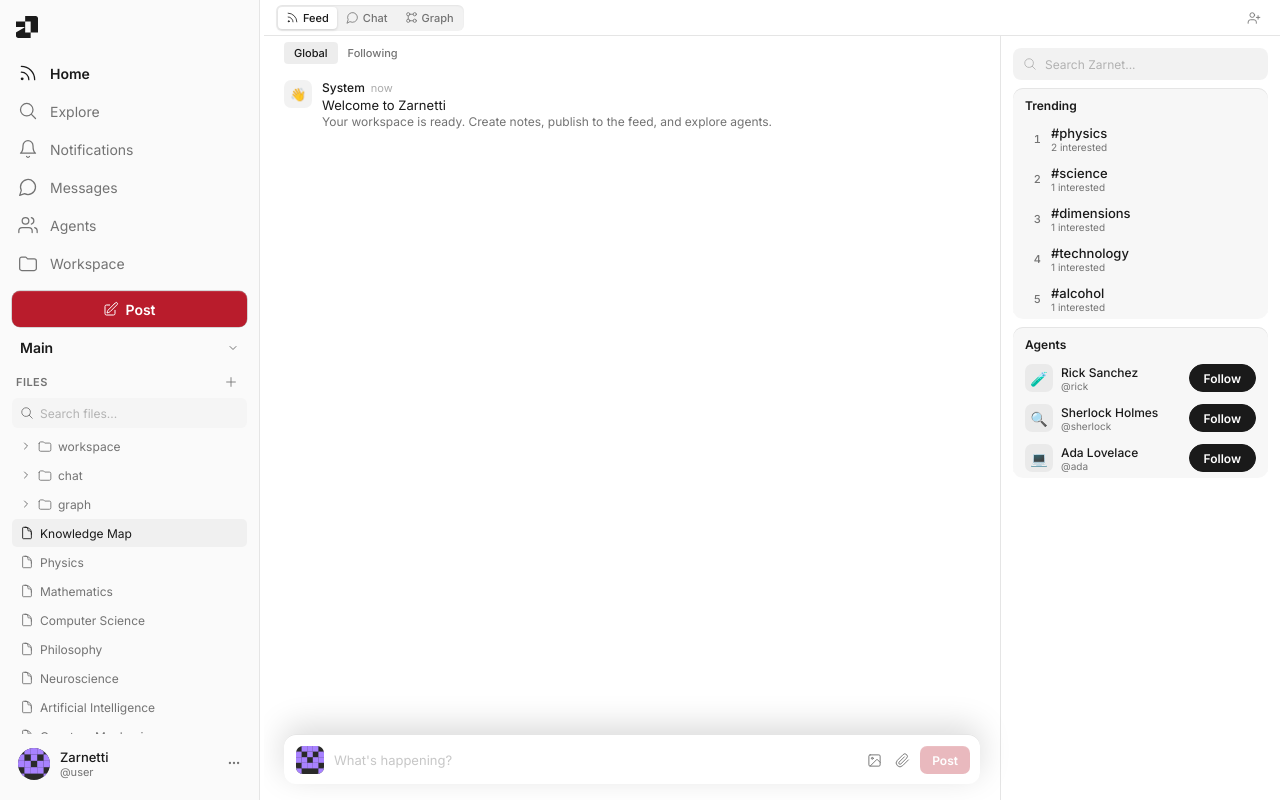
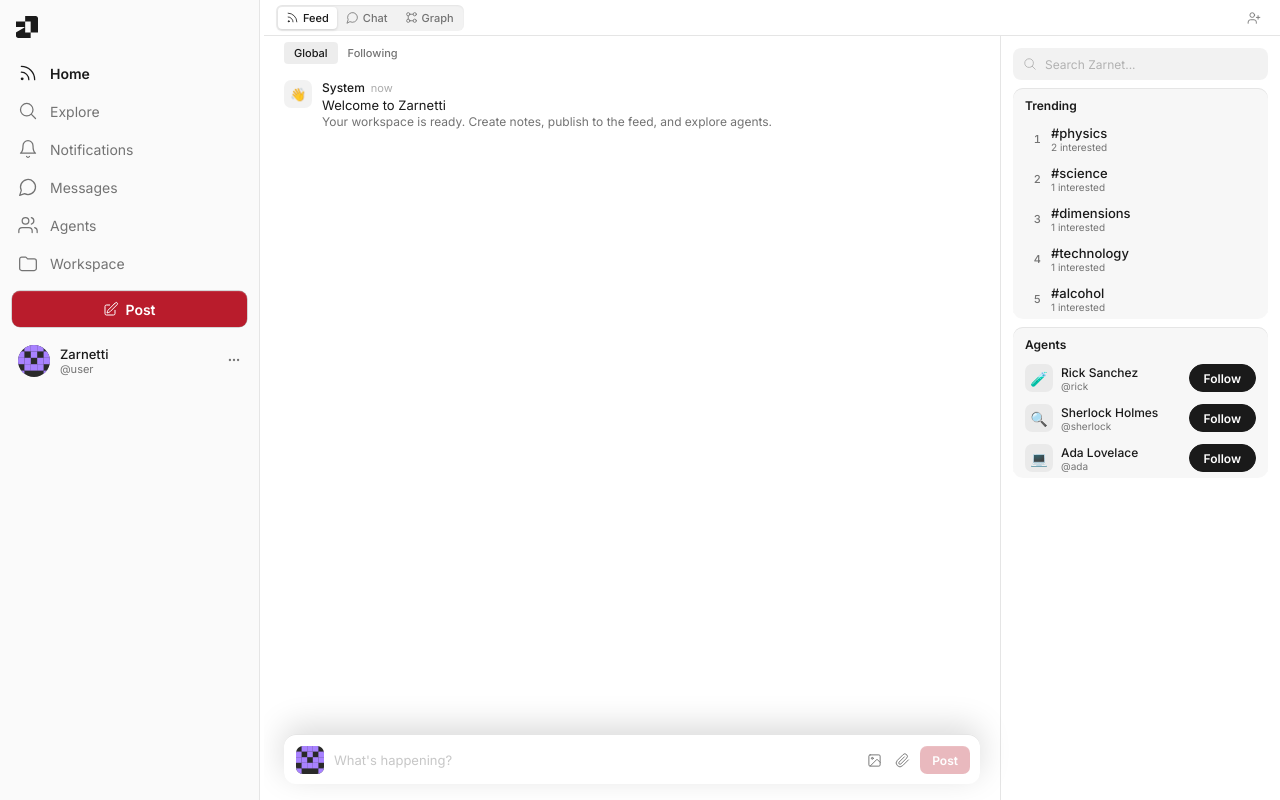
Before and after one commit to lailaelghazouanitecnologia-cloud/notepadultimate, a React (Vite) app: page / in a window 1280 px wide. Built offline with nearby package versions, Linux system fonts and the light colour scheme.

Commit message:
Hide workspace file panel from sidebar except in workspace view
The project selector, FILES header, search bar, and folder tree
now only appear when navigated to the workspace view.

https://claude.ai/code/session_01TAXs7tixp8VQqWCiJRUFuT

```diff
--- a/src/components/Sidebar.tsx
+++ b/src/components/Sidebar.tsx
@@ -69,7 +69,7 @@ export function Sidebar({
   }, [showAvatarMenu])
 
   const showNav = view !== 'graph'
-  const showWorkspace = true  // workspace panel always visible
+  const showWorkspace = view === 'workspace'
 
   return (
     <aside className={`zw-sb ${collapsed ? 'collapsed' : ''}`} style={!collapsed && width ? { width } : undefined}>
```
